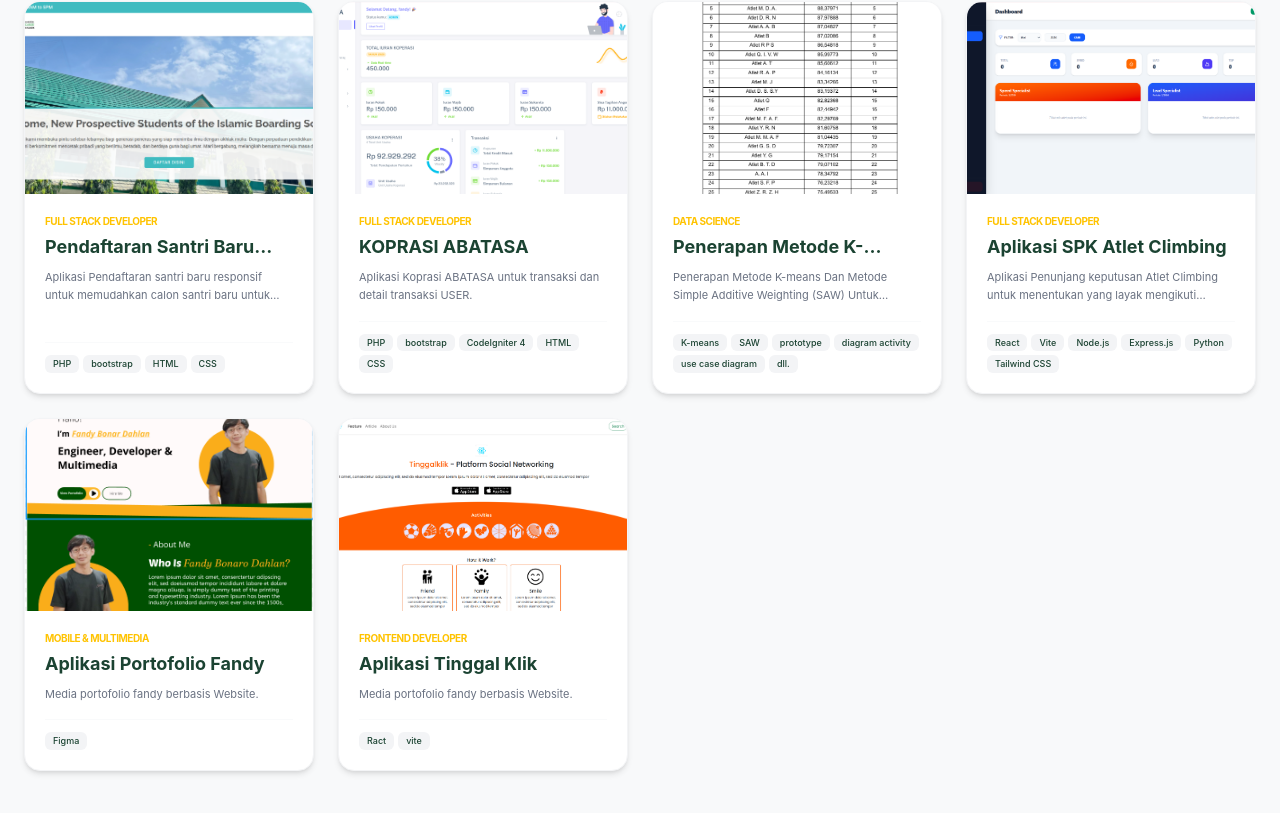
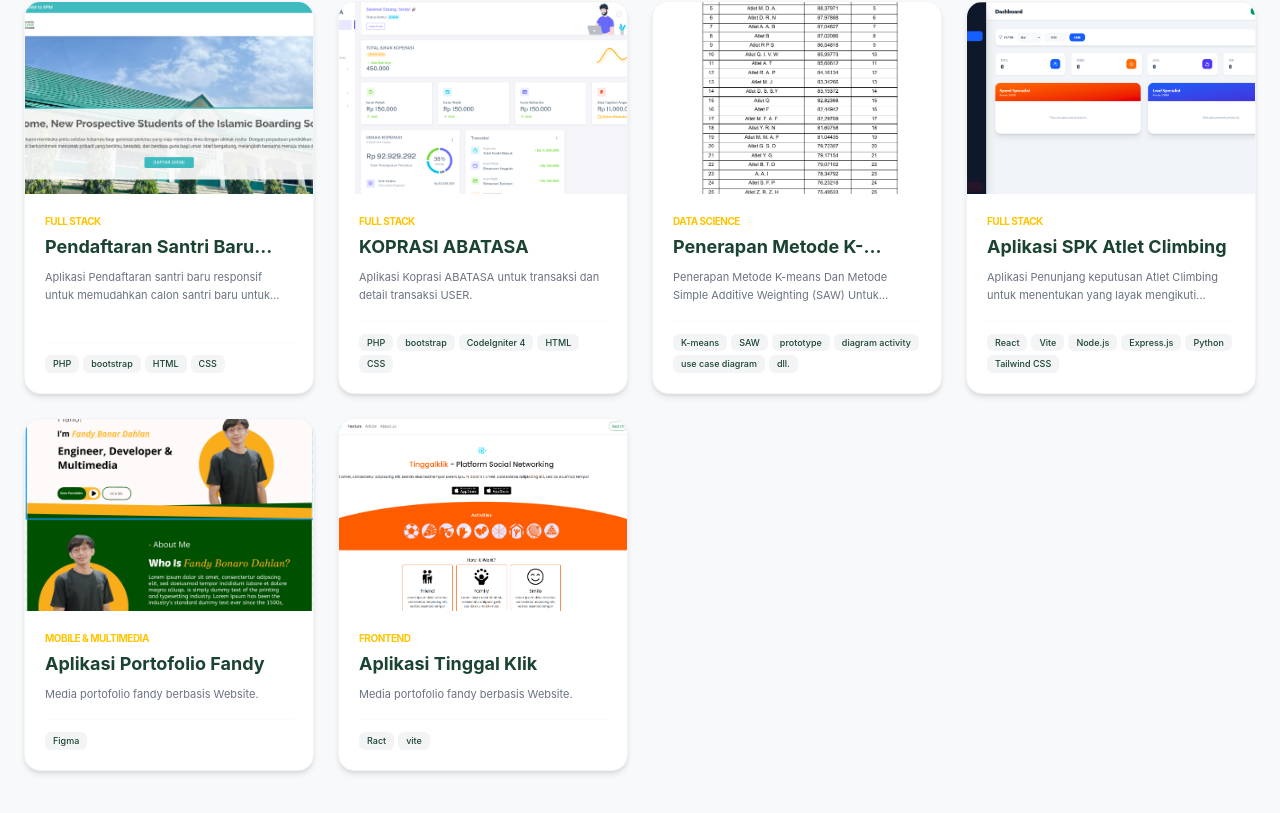
Before and after one commit to fandydahlan3/my-portfolio, a React (Vite) app in the folder fullstack-porto-fandy/porto-fandy-react/: page / in a window 1280 px wide. Shown: the part 2203-3016 px from the top of the page. Built offline with nearby package versions, Linux system fonts and the light colour scheme.

Commit message:
dirubah lagi

```diff
--- a/fullstack-porto-fandy/porto-fandy-react/src/sections/Portfolio.jsx
+++ b/fullstack-porto-fandy/porto-fandy-react/src/sections/Portfolio.jsx
@@ -6,7 +6,7 @@ const staticProjects = [
   {
     id: 1,
     title: "Pendaftaran Santri Baru (PSB)",
-    category: "Full stack developer",
+    category: "Full Stack",
     description: "Aplikasi Pendaftaran santri baru responsif untuk memudahkan calon santri baru untuk mendaftar secara online.",
     image: "/images/project-psb.png",
     project_url: "https://github.com/fandydahlan3/my-portfolio/tree/main/psb.smpit-arrisalahcariu.sch.id",
@@ -15,7 +15,7 @@ const staticProjects = [
   {
     id: 2,
     title: "KOPRASI ABATASA",
-    category: "Full stack developer",
+    category: "Full Stack",
     description: "Aplikasi Koprasi ABATASA untuk transaksi dan detail transaksi USER.",
     image: "/images/ABATAS.png",
     project_url: "https://github.com/fandydahlan3/my-portfolio/tree/main/ci-kop-risalah",
@@ -33,7 +33,7 @@ const staticProjects = [
   {
     id: 4,
     title: "Aplikasi SPK Atlet Climbing",
-    category: "Full stack developer",
+    category: "Full Stack",
     description: "Aplikasi Penunjang keputusan Atlet Climbing untuk menentukan yang layak mengikuti perlombaan.",
     image: "/images/SPK.png",
     project_url: "https://github.com/fandydahlan3/my-portfolio/tree/main/spk-k-means-saw",
@@ -51,7 +51,7 @@ const staticProjects = [
   {
     id: 6,
     title: "Aplikasi Tinggal Klik",
-    category: "Frontend Developer",
+    category: "Frontend",
     description: "Media portofolio fandy berbasis Website.",
     image: "/images/Tiggal_klik.png",
     project_url: "https://github.com/fandydahlan3/my-portfolio/tree/main/tinggalklik-landing-page",
@@ -73,7 +73,7 @@ const Portfolio = () => {
   });
 
   const displayedProjects = filteredProjects.slice(0, visibleCount);
-  const categories = ["All", "Full stack","Backend", "Frontend", "Data Science", "Mobile & Multimedia"];
+  const categories = ["All", "Full Stack","Backend", "Frontend", "Data Science", "Mobile & Multimedia"];
 
   return (
     <section id="portfolio" className="py-20 bg-[#F8F9FA]">
```
